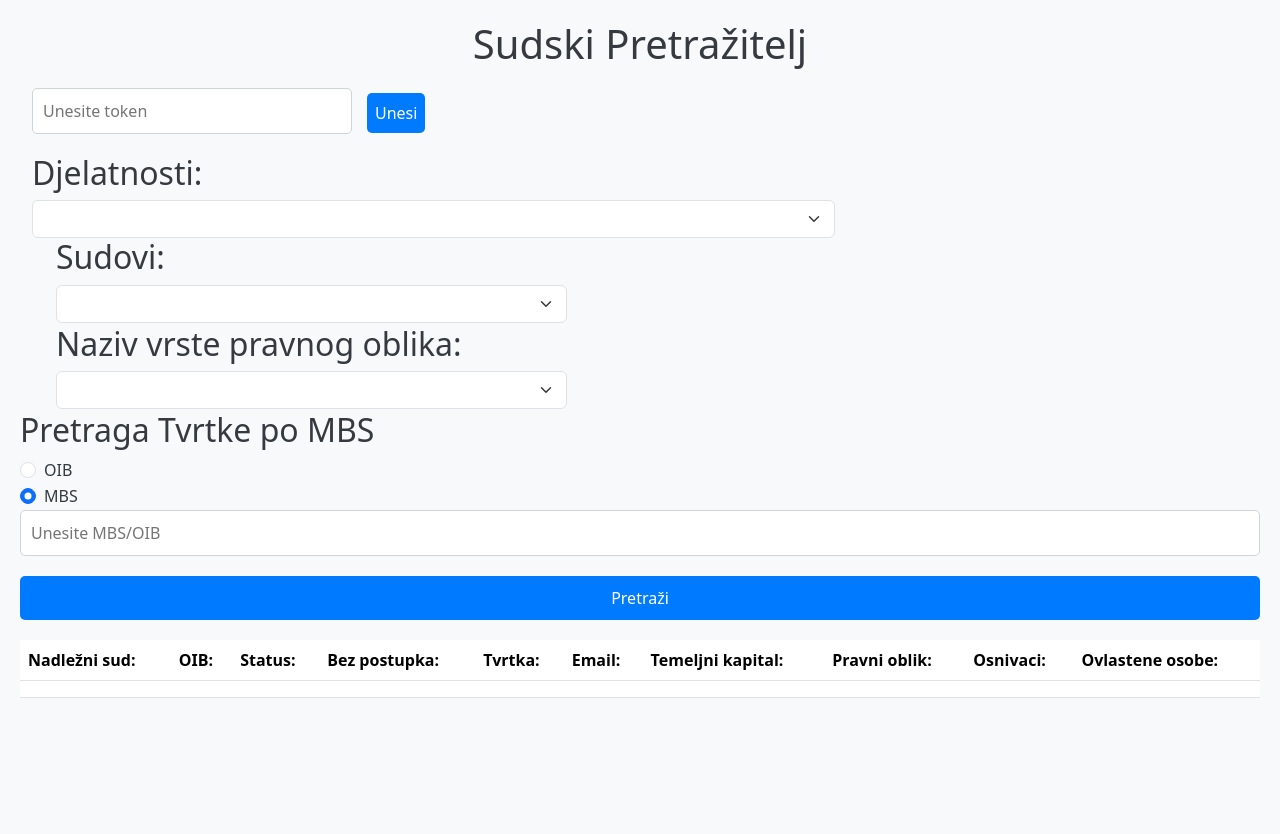
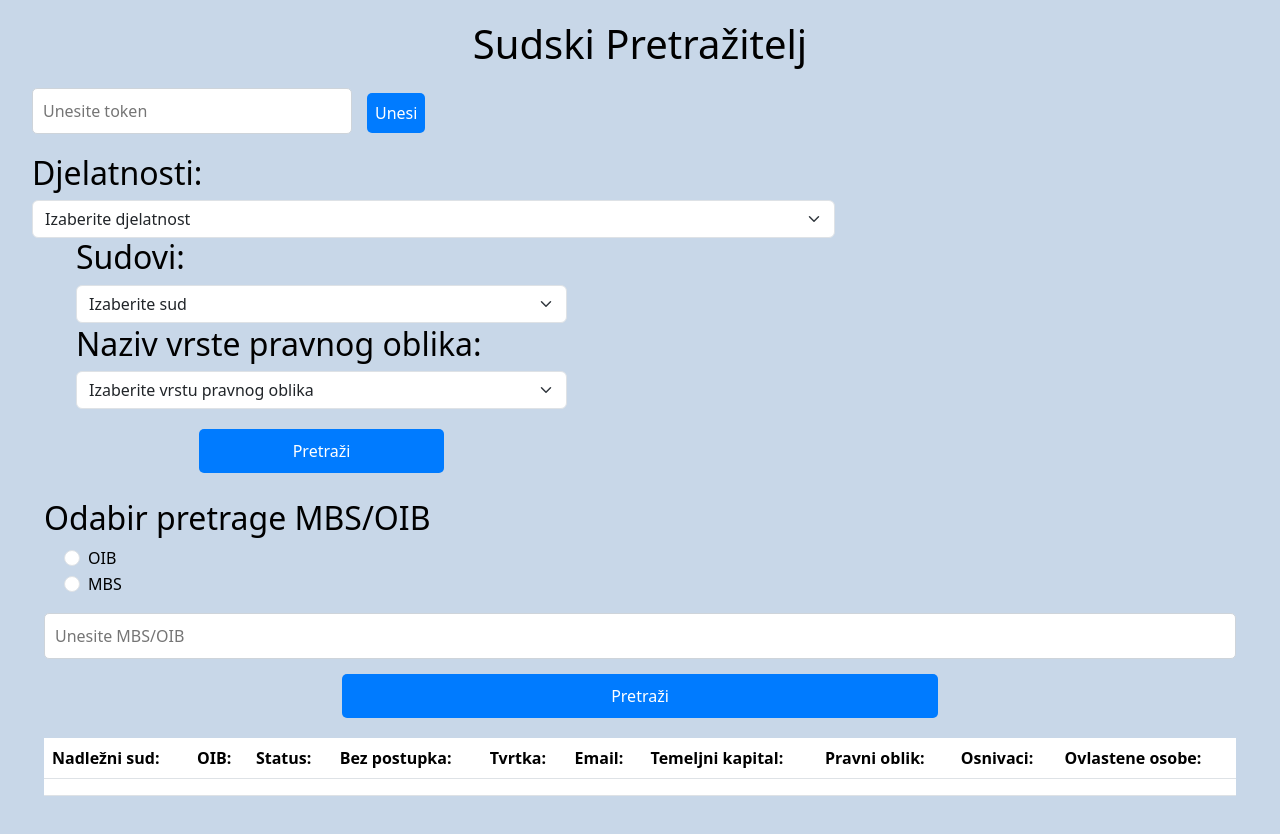
Before and after one commit to JurasLeo/Zadatak1, a website built with Vite: page index.html in a window 1280 px wide. Before the commit the page ends 800 px from the top, so only its background shows below. Built offline with nearby package versions, Linux system fonts and the light colour scheme; no server answers; files whose address does not match are found by name.

Commit message:
Add files via upload

```diff
--- a/index.html
+++ b/index.html
@@ -15,10 +15,7 @@
 
       <input type="text" id="InpuToken" placeholder="Unesite token">
 
-      <button id="btnUnesi"
-      class="btnUnesi p-2 h-50 w-15"
-      data-bs-toggle="tooltip"
-      data-bs-placement="bottom"
+      <button id="btnUnesi" class="btnUnesi p-2 h-50 w-15" data-bs-toggle="tooltip" data-bs-placement="bottom"
         title="Unesite token koji dobijete pomocu comand promt-a">
         Unesi</button>
 
@@ -28,17 +25,23 @@
         <div class="col-lg-8 col-12">
           <h2>Djelatnosti:</h2>
           <select class="form-select" id="djelatnostiDropdown">
+            <option  disabled selected>Izaberite djelatnost</option>
           </select>
           <div class="col-lg-8 col-12">
             <div class="form-check">
               <h2>Sudovi:</h2>
-              <select class="form-select" id="sudovi"></select>
+              <select class="form-select" id="sudovi">
+              <option  disabled selected>Izaberite sud</option>
+            </select>
             </div>
           </div>
           <div class="col-lg-8 col-12">
             <div class="form-check">
               <h2>Naziv vrste pravnog oblika:</h2>
-              <select class="form-select" id="pravni"></select>
+              <select class="form-select" id="pravni">
+              <option  disabled selected>Izaberite vrstu pravnog oblika</option>
+            </select>
+            <button id="btnPretrazitelj">Pretraži</button>
             </div>
           </div>
         </div>
@@ -47,8 +50,8 @@
   </section>
 
 
-  <section>
-    <h2>Pretraga Tvrtke po MBS</h2>
+  <section class="p-4">
+    <h2>Odabir pretrage MBS/OIB</h2>
 
     <div class="form-check">
       <input class="form-check-input" type="radio" name="flexRadioDefault" id="oibTrazi">
@@ -58,7 +61,7 @@
     </div>
 
     <div class="form-check">
-      <input class="form-check-input" type="radio" name="flexRadioDefault" id="mbsTrazi" checked>
+      <input class="form-check-input" type="radio" name="flexRadioDefault" id="mbsTrazi">
       <label class="form-check-label" for="flexRadioDefault2">
         MBS
       </label>
--- a/style.css
+++ b/style.css
@@ -7,8 +7,8 @@
 }
 
 body {
-    background-color: #f8f9fa;
-    color: #343a40;
+  background-color: #c8d7e8;
+  color: #000000;
   padding: 20px;
 }
 
@@ -22,20 +22,21 @@
   padding: 10px;
   border: 1px solid #ced4da;
   border-radius: 5px;
-    margin-bottom: 20px;
-    display: block;
+  margin-bottom: 15px;
+  margin-top: 15px;
 }
 
 #btn {
-    display: block;
-    width: 100%;
+  display: flex;
+  width: 50%;
   padding: 10px;
   background-color: #007bff;
   color: white;
   border: none;
   border-radius: 5px;
   cursor: pointer;
-    margin-top: 10px;
+  margin: auto;
+  justify-content: center;
   margin-bottom: 20px;
 }
 
@@ -50,7 +51,8 @@
   border-radius: 5px;
   background-color: #ffffff;
 }
-  #btnUnesi{
+
+#btnUnesi {
   background-color: #007bff;
   color: white;
   border: none;
@@ -58,7 +60,8 @@
   cursor: pointer;
   margin-top: 5px;
 }
-  #InpuToken{
+
+#InpuToken {
   width: 320px;
   padding: 10px;
   border: 1px solid #ced4da;
@@ -67,3 +70,20 @@
   display: block;
   margin-right: 15px;
 }
+
+.form-check{
+  margin-left:20px ;
+}
+#btnPretrazitelj{
+  display: flex;
+  width: 50%;
+  padding: 10px;
+  background-color: #007bff;
+  color: white;
+  border: none;
+  border-radius: 5px;
+  cursor: pointer;
+  margin: auto;
+  justify-content: center;
+  margin-top: 20px;
+}
```
Lines whose indentation alone changed are shown as unchanged.
